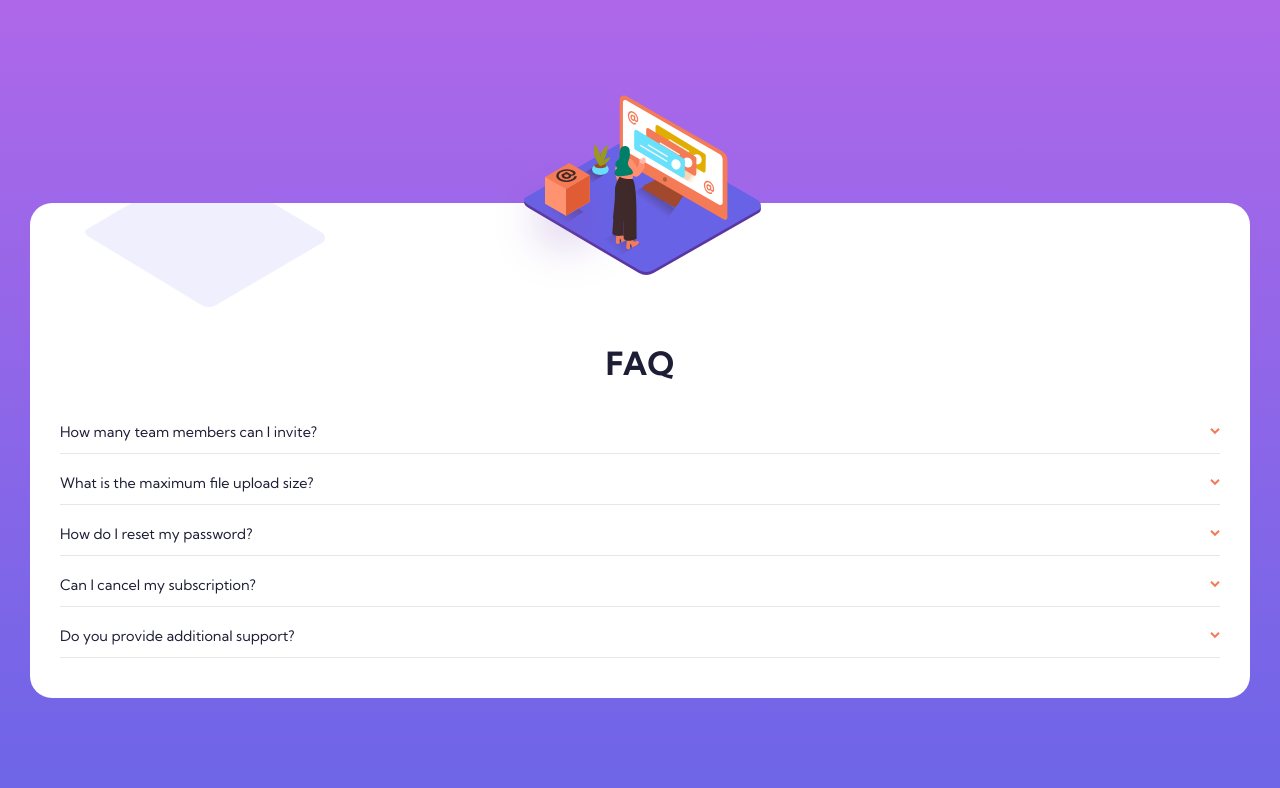
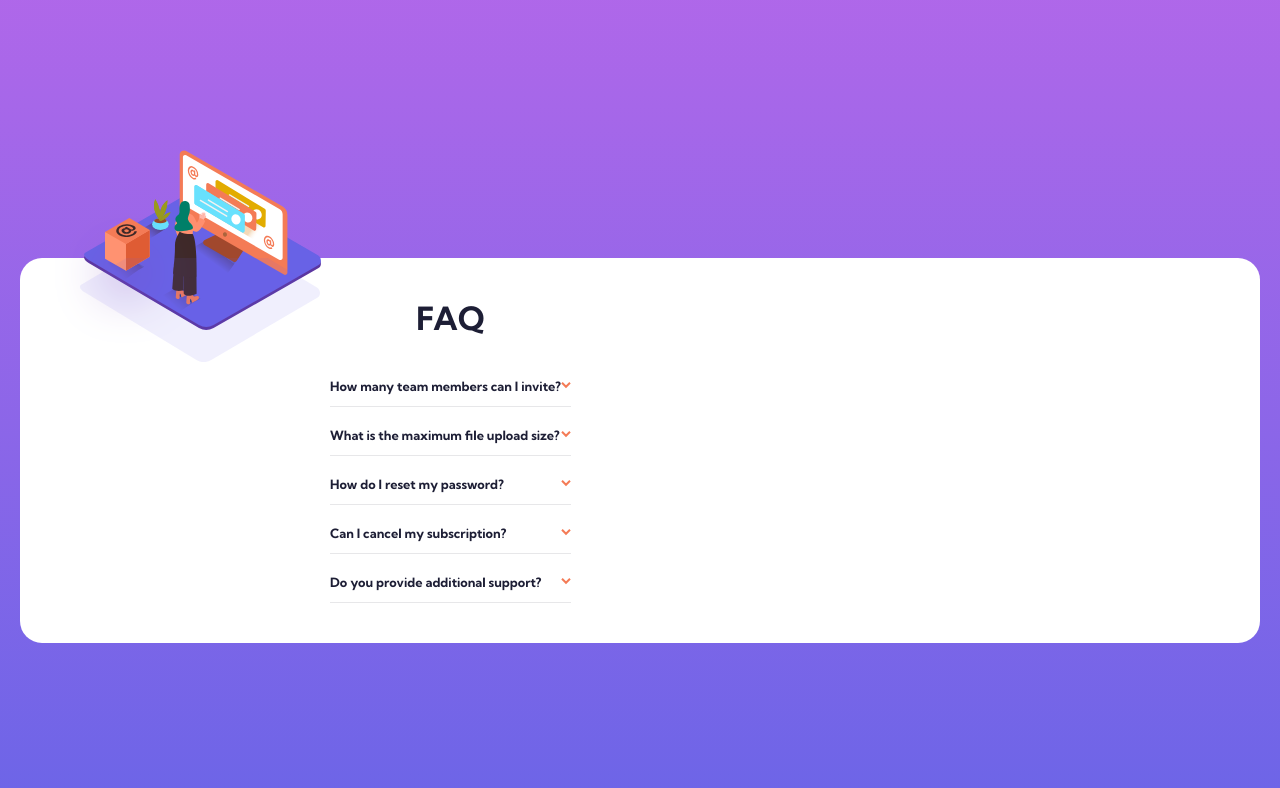
Before and after one commit to dedribble/faq-accordion-card, a plain HTML site: page index.html in a window 1280 px wide. Drawn offline with Linux system fonts and the light colour scheme.

Commit message:
fixed the text alignment and the rotating arrow

```diff
--- a/CSS/style.css
+++ b/CSS/style.css
@@ -24,7 +24,7 @@ body{
     align-items:center;
     justify-content:center;
     flex-direction:column;
-    padding:450px 30px;
+    padding:450px 20px;
     background-image:linear-gradient(to bottom,var(--sViolet),var(--sBlue));
     background-repeat:no-repeat;
     position: relative;
@@ -36,8 +36,10 @@ body{
     background-color:#fff;
 }
 .container > .illustration{
-    display:grid;
-    place-items:center;
+    display: flex;
+    justify-content: center;
+    flex-direction: column;
+    width: 280px;
     height: 100px;
     /* border: 1px solid red; */
 }
@@ -46,8 +48,8 @@ body{
     justify-content: center;
     align-items: center;
     position:relative;
-    top:-108px;
-    left: -12px;
+    top:-60px;
+    left: 28px;
     /* border: 1px solid red; */
 }
 .container > .illustration > .pattern{
@@ -56,7 +58,7 @@ body{
     align-items: center;
     position: absolute;
     top:0px;
-    left:55px;
+    left:60px;
 }
 .container > main{
     display: flex;
@@ -92,8 +94,8 @@ body{
     justify-content: space-between;
 }
 .container > main > section > .faq > .item > .head > h6 {
-    font-size: 0.9em;
-    font-weight: normal;
+    font-size: 0.8em;
+    font-weight: 550;
     color:var(--dDblue);
 }
 .container > main > section > .faq > .item > .head > .arrow{
@@ -101,15 +103,16 @@ body{
     place-items: center;
 }
 .container > main > section > .faq > .item > .body{
-    width: 280px;
     display: none;
-    margin-top: 8px;
-    font-size: 0.8em;
-    line-height: 1.4em;
-    color:var(--VeryDarkGrayishBlue);
 }
 .container > main > section > .faq > .item > .body.active{
     display: block;
+    margin-top: 8px;
+    width: 240px;
+    text-align: justify;
+    font-size: 0.7em;
+    color:var(--VeryDarkGrayishBlue);
+    line-height: 1.4em;
 }
 .container > main > section > .faq > hr{
     outline: none;
@@ -118,3 +121,8 @@ body{
     background-color: var(--lightGrayishBlue);
     height: 1px;
 }
+@media screen and (min-width:700px){
+    .container{
+        display: flex;
+    }
+}
--- a/js/script.js
+++ b/js/script.js
@@ -11,7 +11,6 @@ const body4 = document.getElementById('body4')
 const body5 = document.getElementById('body5')
 
 arOne.addEventListener('click', ()=> {
-
     body1.classList.toggle('active')
 })
 
@@ -29,6 +28,5 @@ arFour.addEventListener('click', ()=> {
 })
 
 arFive.addEventListener('click', ()=> {
-    arTwo.style.transform = "rotate(180deg)"
     body5.classList.toggle('active')
 })
```
